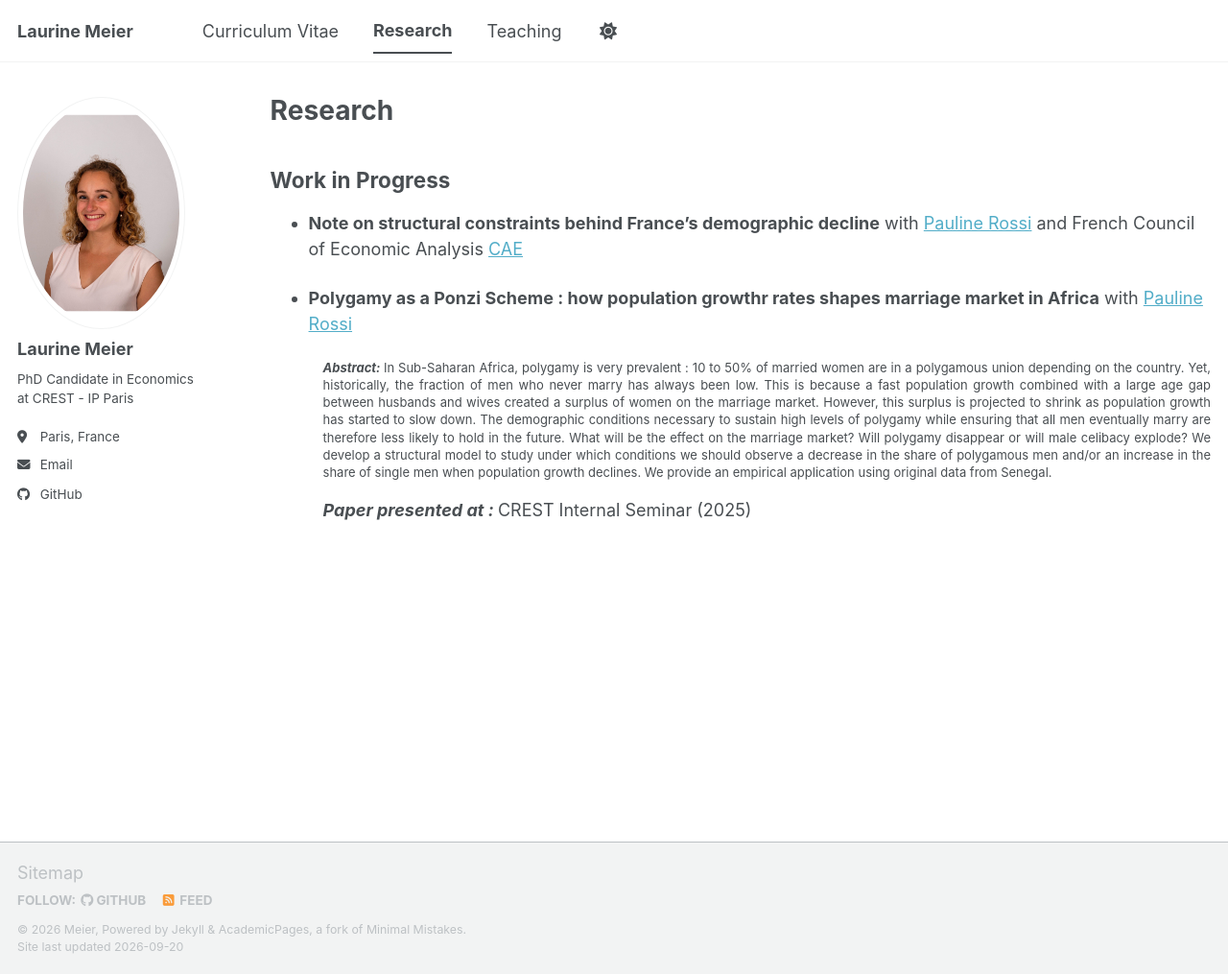
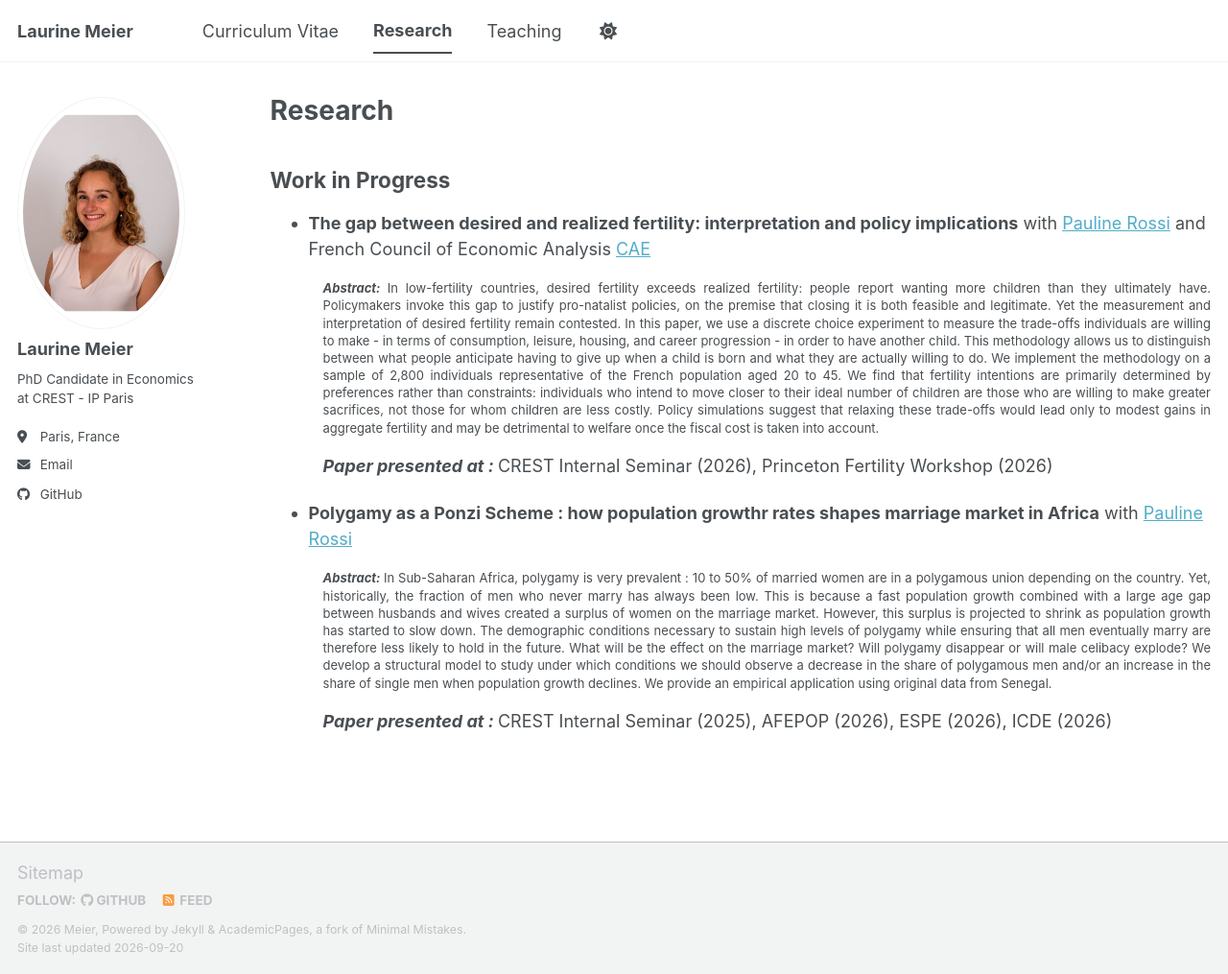
Before and after one commit to LaurineMir/laurinemir.github.io, a Jekyll site: the page built from _pages/publications.md, in a window 1280 px wide and 1015 px high. Shown: the whole window at 96% size. Built offline with Jekyll 4.4.1, drawn with Linux system fonts in a browser that asks for light colours; a script bundle is joined from its source files by our own code; library files that are not in the unit come from our copies.

Commit message:
Add new conferences

```diff
--- a/_pages/publications.md
+++ b/_pages/publications.md
@@ -7,7 +7,14 @@ author_profile: true
 
 ## Work in Progress
 
-* **Note on structural constraints behind France’s demographic decline** with [Pauline Rossi](https://sites.google.com/site/paulinerossimoulin/home) and French Council of Economic Analysis [CAE](http://cae-eco.fr)
+* **The gap between desired and realized fertility: interpretation and policy implications** with [Pauline Rossi](https://sites.google.com/site/paulinerossimoulin/home) and French Council of Economic Analysis [CAE](http://cae-eco.fr)
+
+<font size="2"> <p style="line-height: 1.4; text-align: justify; margin-left: 55px;">
+<strong><em>Abstract: </em></strong>
+In low-fertility countries, desired fertility exceeds realized fertility: people report wanting more children than they ultimately have. Policymakers invoke this gap to justify pro-natalist policies, on the premise that closing it is both feasible and legitimate. Yet the measurement and interpretation of desired fertility remain contested. In this paper, we use a discrete choice experiment to measure the trade-offs individuals are willing to make - in terms of consumption, leisure, housing, and career progression - in order to have another child. This methodology allows us to distinguish between what people anticipate having to give up when a child is born and what they are actually willing to do. We implement the methodology on a sample of 2,800 individuals representative of the French population aged 20 to 45. We find that fertility intentions are primarily determined by preferences rather than constraints: individuals who intend to move closer to their ideal number of children are those who are willing to make greater sacrifices, not those for whom children are less costly. Policy simulations suggest that relaxing these trade-offs would lead only to modest gains in aggregate fertility and may be detrimental to welfare once the fiscal cost is taken into account.
+</p> </font>
+
+<p style="line-height: 1.4; text-align: justify; margin-left: 55px;"><strong><em>Paper presented at : </em></strong>CREST Internal Seminar (2026), Princeton Fertility Workshop (2026) </p>
 
 * **Polygamy as a Ponzi Scheme : how population growthr rates shapes marriage market in Africa** with [Pauline Rossi](https://sites.google.com/site/paulinerossimoulin/home)
 
@@ -16,4 +23,4 @@ author_profile: true
 In Sub-Saharan Africa, polygamy is very prevalent : 10 to 50% of married women are in a polygamous union depending on the country. Yet, historically, the fraction of men who never marry has always been low. This is because a fast population growth combined with a large age gap between husbands and wives created a surplus of women on the marriage market. However, this surplus is projected to shrink as population growth has started to slow down. The demographic conditions necessary to sustain high levels of polygamy while ensuring that all men eventually marry are therefore less likely to hold in the future. What will be the effect on the marriage market? Will polygamy disappear or will male celibacy explode? We develop a structural model to study under which conditions we should observe a decrease in the share of polygamous men and/or an increase in the share of single men when population growth declines. We provide an empirical application using original data from Senegal.
 </p> </font>
 
-<p style="line-height: 1.4; text-align: justify; margin-left: 55px;"><strong><em>Paper presented at : </em></strong>CREST Internal Seminar (2025)</p>
+<p style="line-height: 1.4; text-align: justify; margin-left: 55px;"><strong><em>Paper presented at : </em></strong>CREST Internal Seminar (2025), AFEPOP (2026), ESPE (2026), ICDE (2026)</p>
```
Also changed, not shown: _pages/about.md (+1 -1 lines).
